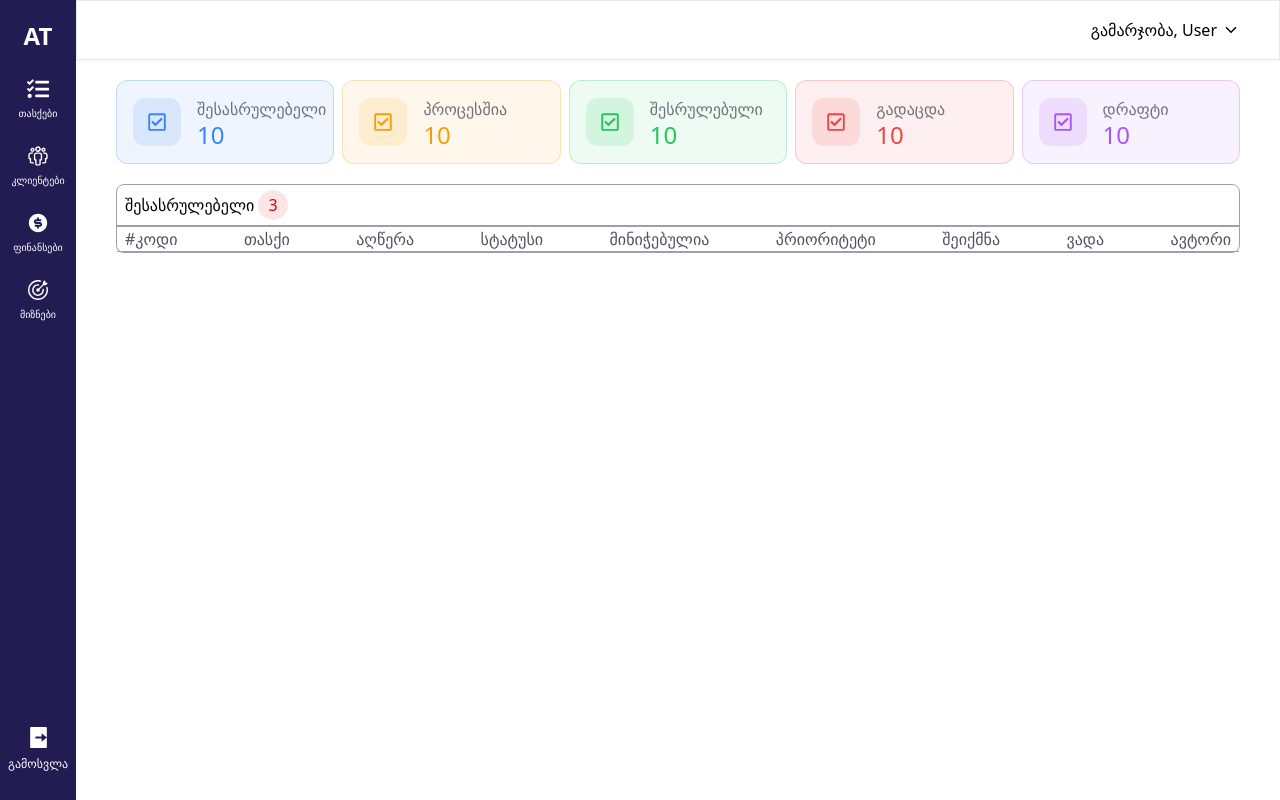
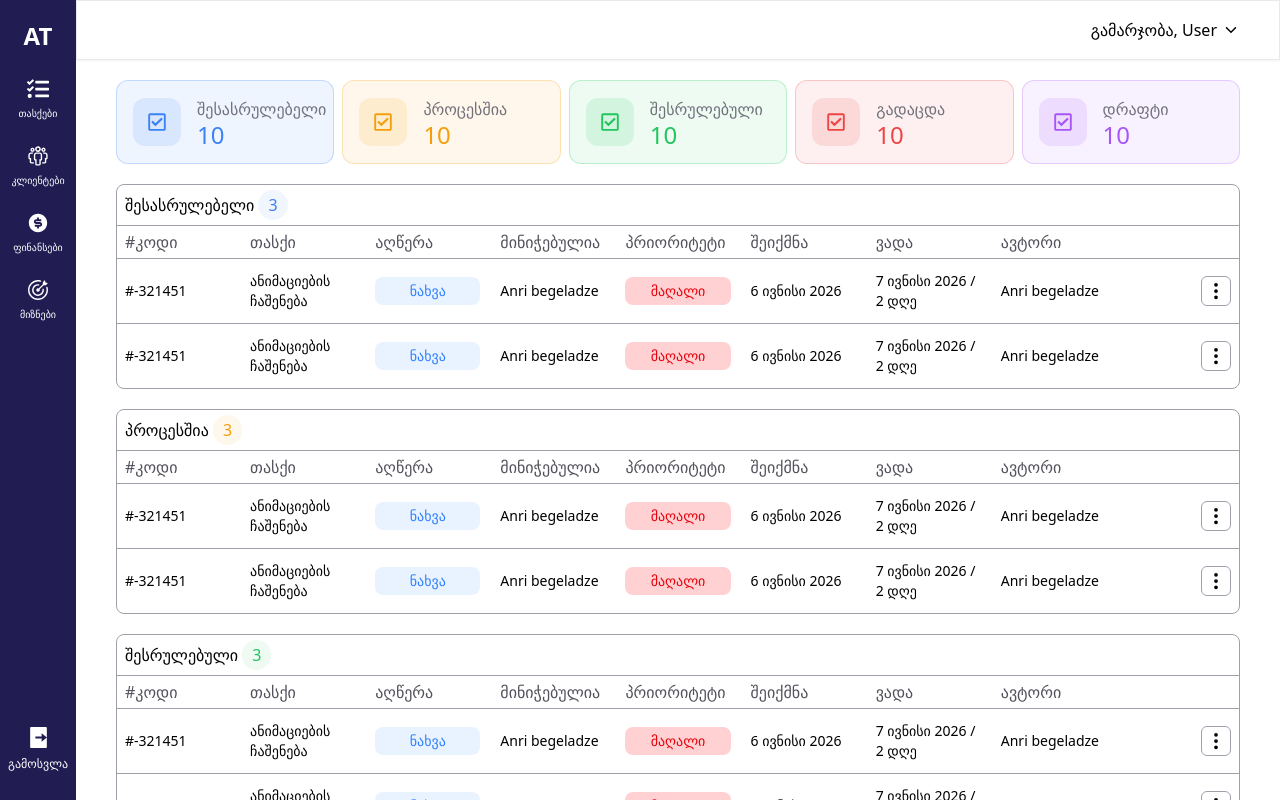
Before and after one commit to 4RN1/AT-Managment, a Next.js app: page /tasks in a window 1280 px wide. Built offline with nearby package versions, Linux system fonts and the light colour scheme.

Commit message:
task page

```diff
--- a/app/(dashboard)/tasks/page.jsx
+++ b/app/(dashboard)/tasks/page.jsx
@@ -19,7 +19,27 @@ const stats = [
   { name: "დრაფტი",        stat: 10 },
 ];
 
+const task = [
+{ uniqueCode:"#-321451",
+    title:"ანიმაციების ჩაშენება",
+    descritpion:"მომხმარებელს ჭირდება ანიმაციების ჩაშენება about გვერდზე, კომპონენტები შემოვიდეს მარჯვნიდან მარცხნივ და სათაურები ქვემოდან ზემოთ",
+    assigned:"Anri begeladze",
+    priority:"მაღალი",
+    created:"6 ივნისი 2026",
+    expiring:"7 ივნისი 2026 / 2 დღე",
+    author:"Anri begeladze"
+   },
+   { uniqueCode:"#-321451",
+    title:"ანიმაციების ჩაშენება",
+    descritpion:"მომხმარებელს ჭირდება ანიმაციების ჩაშენება about გვერდზე, კომპონენტები შემოვიდეს მარჯვნიდან მარცხნივ და სათაურები ქვემოდან ზემოთ",
+    assigned:"Anri begeladze",
+    priority:"მაღალი",
+    created:"6 ივნისი 2026",
+    expiring:"7 ივნისი 2026 / 2 დღე",
+    author:"Anri begeladze"
+   }
 
+]
 
 const page = () => {
 
@@ -40,7 +60,14 @@ const page = () => {
 ))}
     </div>
 
-    <Table />
+    <Table title={"შესასრულებელი"} taskData={task}  headingNumBgColor={" rgba(59, 130, 246, 0.08) "} headingNumColor={"#3b82f6"}/>
+    <Table title={"პროცესშია"} taskData={task} headingNumBgColor={" rgba(245, 158, 11, 0.08)"} headingNumColor={" #f59e0b"}/>
+    <Table title={"შესრულებული"} taskData={task} headingNumBgColor={" rgba(34, 197, 94, 0.08) "} headingNumColor={"#22c55e"}/>
+    <Table title={"გადაცდა"} taskData={task} headingNumBgColor={" rgba(239, 68, 68, 0.08)"} headingNumColor={" #ef4444"}/>
+    <Table title={"დრაფტი"} taskData={task} headingNumBgColor={"rgba(168, 85, 247, 0.08) "} headingNumColor={"#a855f7"}/>
+
+
+
     </>
   )
 }
--- a/components/tasks-page/Table.jsx
+++ b/components/tasks-page/Table.jsx
@@ -1,38 +1,78 @@
-import React from 'react'
+import React from "react";
+import Button from "../buttons/Button";
+import { BsThreeDotsVertical } from "react-icons/bs";
 
 const taskHeadings = [
-    {title:"#კოდი",},
-    {title:"თასქი",},
-    {title:"აღწერა",},
-    {title:"სტატუსი",},
-    {title:"მინიჭებულია",},
-    {title:"პრიორიტეტი",},
-    {title:"შეიქმნა",},
-    {title:"ვადა",},
-    {title:"ავტორი",},
-]
+  { title: "#კოდი" },
+  { title: "თასქი" },
+  { title: "აღწერა" },
+  { title: "მინიჭებულია" },
+  { title: "პრიორიტეტი" },
+  { title: "შეიქმნა" },
+  { title: "ვადა" },
+  { title: "ავტორი" },
+  { title: "" },
+
+];
 
 
-const Table = () => {
+
+
+const Table = ({title, taskData, headingNumBgColor, headingNumColor}) => {
   return (
-    <div >
-        <div className='mt-5  border border-zinc-400  mx-10 rounded-lg'>
-            <div className=' border-b border-zinc-400'>
-            <h2 className='font-medium py-2 px-2'>შესასრულებელი <span className='bg-red-600/10 text-red-600 px-2.5 py-1 rounded-full'>3</span></h2>
+    <div>
+      <div className="my-5  border border-zinc-400  mx-10 rounded-lg">
+
+        <div className=" border-b border-zinc-400">
+          <h2 className="font-medium py-2 px-2">
+            {title} <span
+            style={
+              {background:headingNumBgColor  ,
+               color:headingNumColor
+            }}
+            className=" px-2.5 py-1 rounded-full">
+              3
+            </span>
+          </h2>
         </div>
-        <div className='flex justify-between items-center font-medium text-zinc-600 px-2 border-y border-zinc-400'>
 
-            {taskHeadings.map((heading) => (
-                <p key={heading}>{heading.title}</p>
+        <div className="flex justify-between items-center font-medium gap-5 text-zinc-600 px-2 border-zinc-400 ">
+          {taskHeadings.map((heading, index) => (
+            <p key={index} className="w-full max-w-50 py-1 ">
+              {heading.title}
+            </p>
           ))}
+        </div>
 
+        {taskData ? taskData.map((task, index) => (
+  <div key={index}  className="flex justify-between items-center font-medium text-sm text-black px-2 border-t border-zinc-400 py-3 hover:bg-zinc-400/10 gap-5">
+          <p className="w-full max-w-50">{task.uniqueCode}</p>
+          <p className="w-full max-w-50">{task.title}</p>
+          <button className="w-full max-w-50 py-1 bg-blue-500/10 text-blue-500 hover:text-blue-600 hover:bg-blue-600/10 rounded-lg cursor-pointer">ნახვა</button>
+          <p className="w-full max-w-50">{task.assigned}</p>
+          <p className="w-full max-w-50  bg-red-400/30 text-red-600 py-1 rounded-lg text-center">{task.priority}</p>
+          <p className="w-full max-w-50">{task.created}</p>
+          <p className="w-full max-w-50">{task.expiring}</p>
+          <p className="w-full max-w-50">{task.author}</p>
+          <div className="w-full max-w-50 flex justify-end">
+  <BsThreeDotsVertical
+    size={30}
+    className="cursor-pointer p-1 rounded-md text-black border border-zinc-400"
+  />
 </div>
+        </div>
+        )
+) : <p>მონაცემები არ არის</p>}
+
+
+
+
 
 
 
       </div>
     </div>
-  )
-}
+  );
+};
 
-export default Table
+export default Table;
```
Lines whose indentation alone changed are shown as unchanged.
